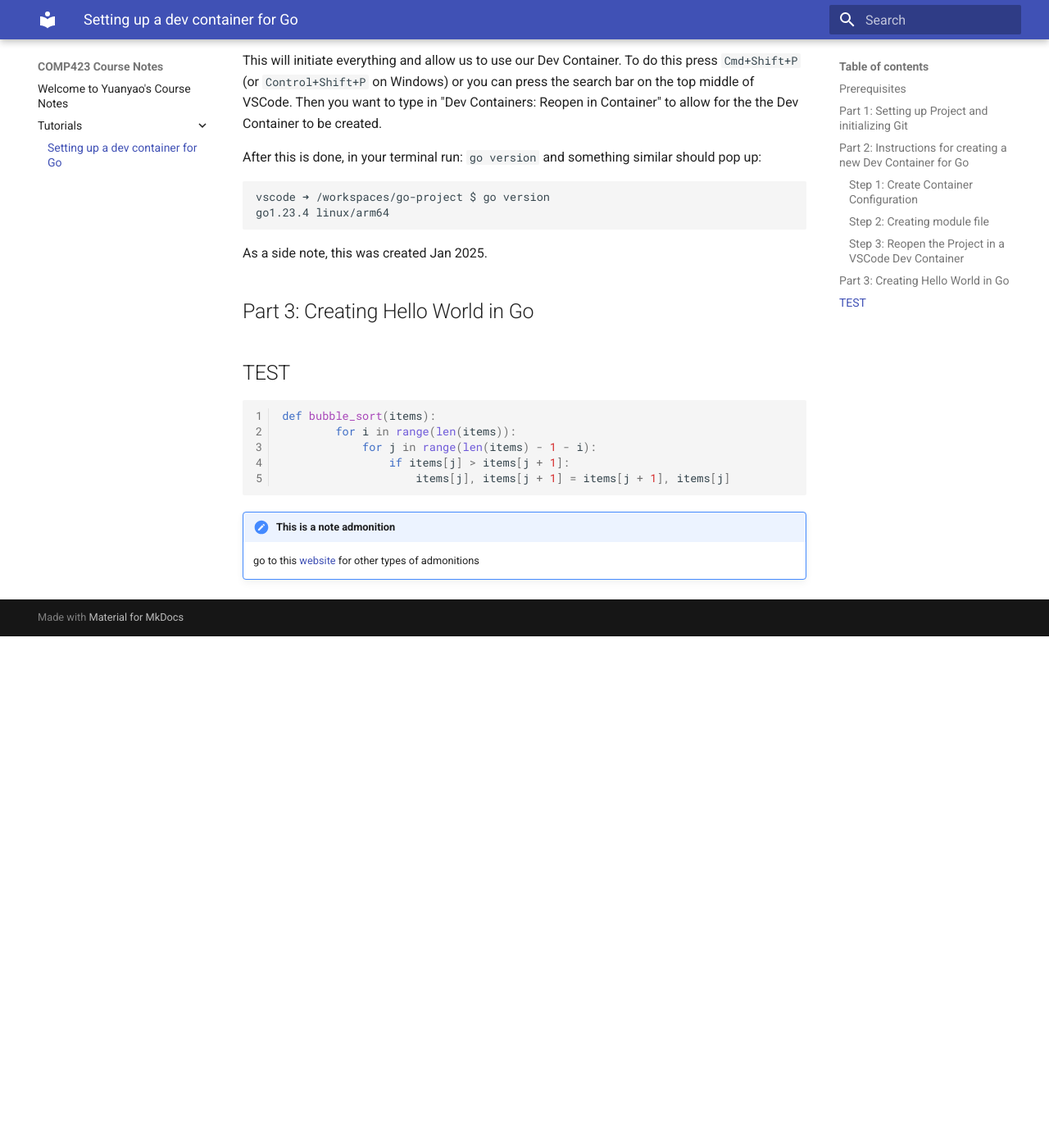
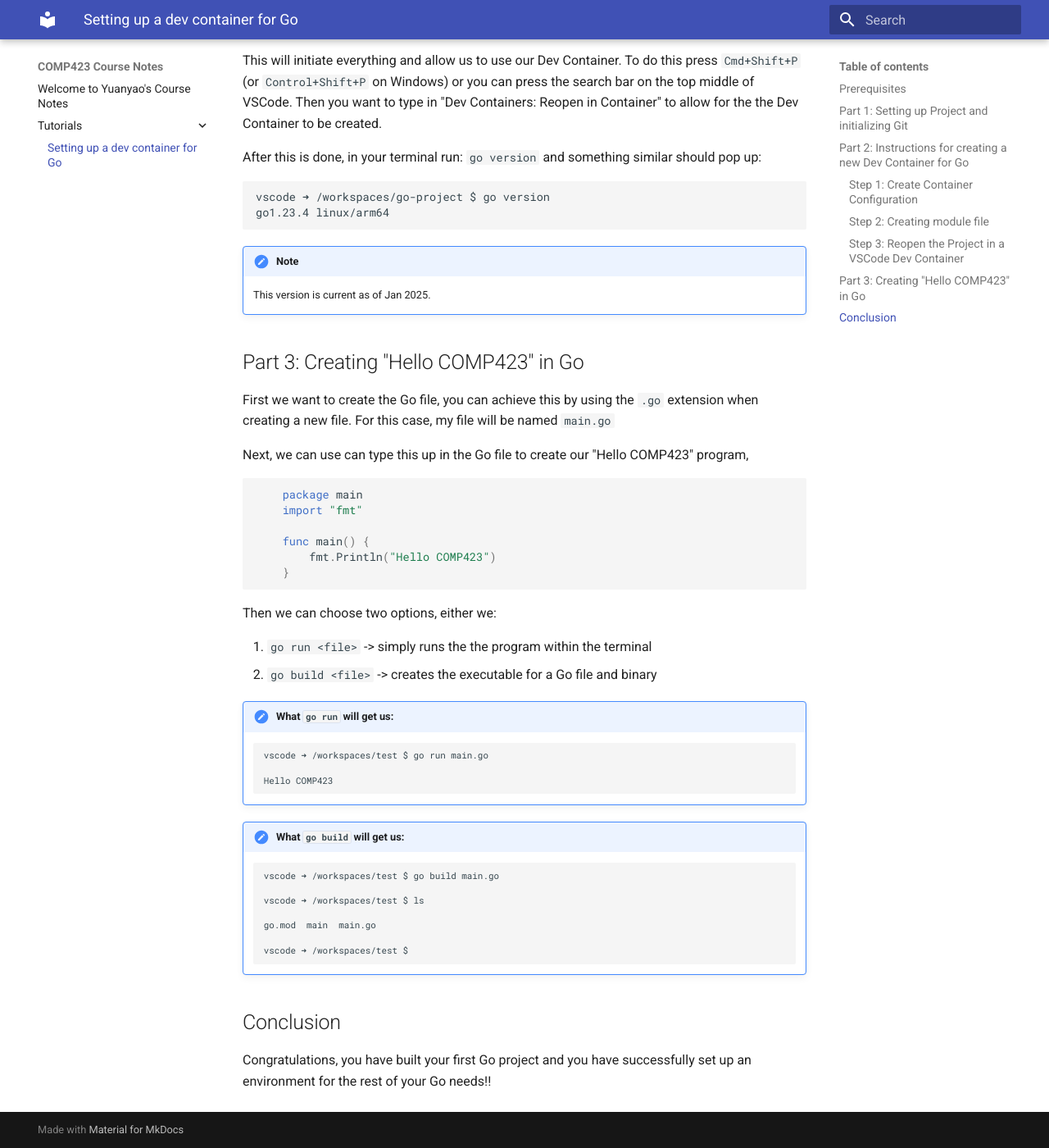
Before and after one commit to yuanyaolin13/comp423-course-notes, an MkDocs documentation site: the page built from docs/tutorials/go-setup.md, in a window 1280 px wide and 1400 px high, scrolled down 1915 px. Shown: the whole window at 82% size. Built offline with MkDocs 1.6.1 and Material for MkDocs 9.7.7, drawn with Linux system fonts in a browser that asks for light colours; before the commit the page ends 2691 px from its top, so only the background shows below that.

Commit message:
All steps complete

````diff
--- a/docs/tutorials/go-setup.md
+++ b/docs/tutorials/go-setup.md
@@ -75,19 +75,44 @@ After this is done, in your terminal run: `go version` and something similar sho
     vscode ➜ /workspaces/go-project $ go version
     go1.23.4 linux/arm64
 
-As a side note, this was created Jan 2025.
+!!! note
 
-## Part 3: Creating Hello World in Go
+    This version is current as of Jan 2025.
 
+## Part 3: Creating "Hello COMP423" in Go
 
-## TEST
-``` py linenums="1"
-def bubble_sort(items):
-        for i in range(len(items)):
-            for j in range(len(items) - 1 - i):
-                if items[j] > items[j + 1]:
-                    items[j], items[j + 1] = items[j + 1], items[j]
+First we want to create the Go file, you can achieve this by using the `.go` extension when creating a new file. For this case, my file will be named `main.go`
+
+Next, we can use can type this up in the Go file to create our "Hello COMP423" program,
+
+``` go
+    package main
+    import "fmt"
+
+    func main() {
+        fmt.Println("Hello COMP423")
+    }
 ```
 
-!!! note "This is a note admonition"
-    go to this [website](https://squidfunk.github.io/mkdocs-material/reference/admonitions/) for other types of admonitions
+Then we can choose two options, either we:
+
+1. `go run <file>`   -> simply runs the the program within the terminal
+2. `go build <file>` -> creates the executable for a Go file and binary
+
+!!! note "What `go run` will get us: "
+        vscode ➜ /workspaces/test $ go run main.go
+
+        Hello COMP423
+
+!!! note "What `go build` will get us: "
+        vscode ➜ /workspaces/test $ go build main.go
+
+        vscode ➜ /workspaces/test $ ls
+
+        go.mod  main  main.go
+
+        vscode ➜ /workspaces/test $
+
+## Conclusion
+
+Congratulations, you have built your first Go project and you have successfully set up an environment for the rest of your Go needs!!
````
